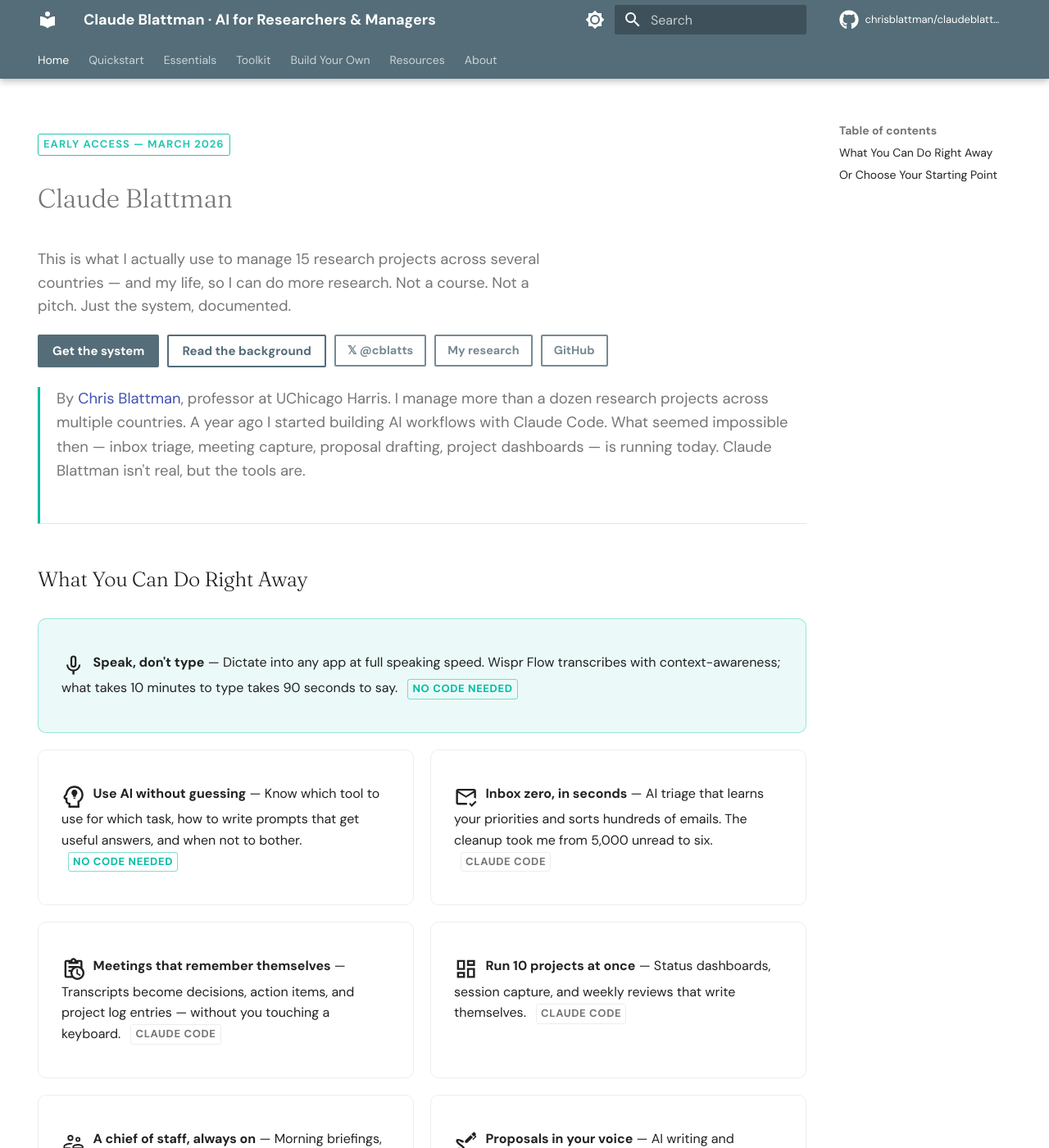
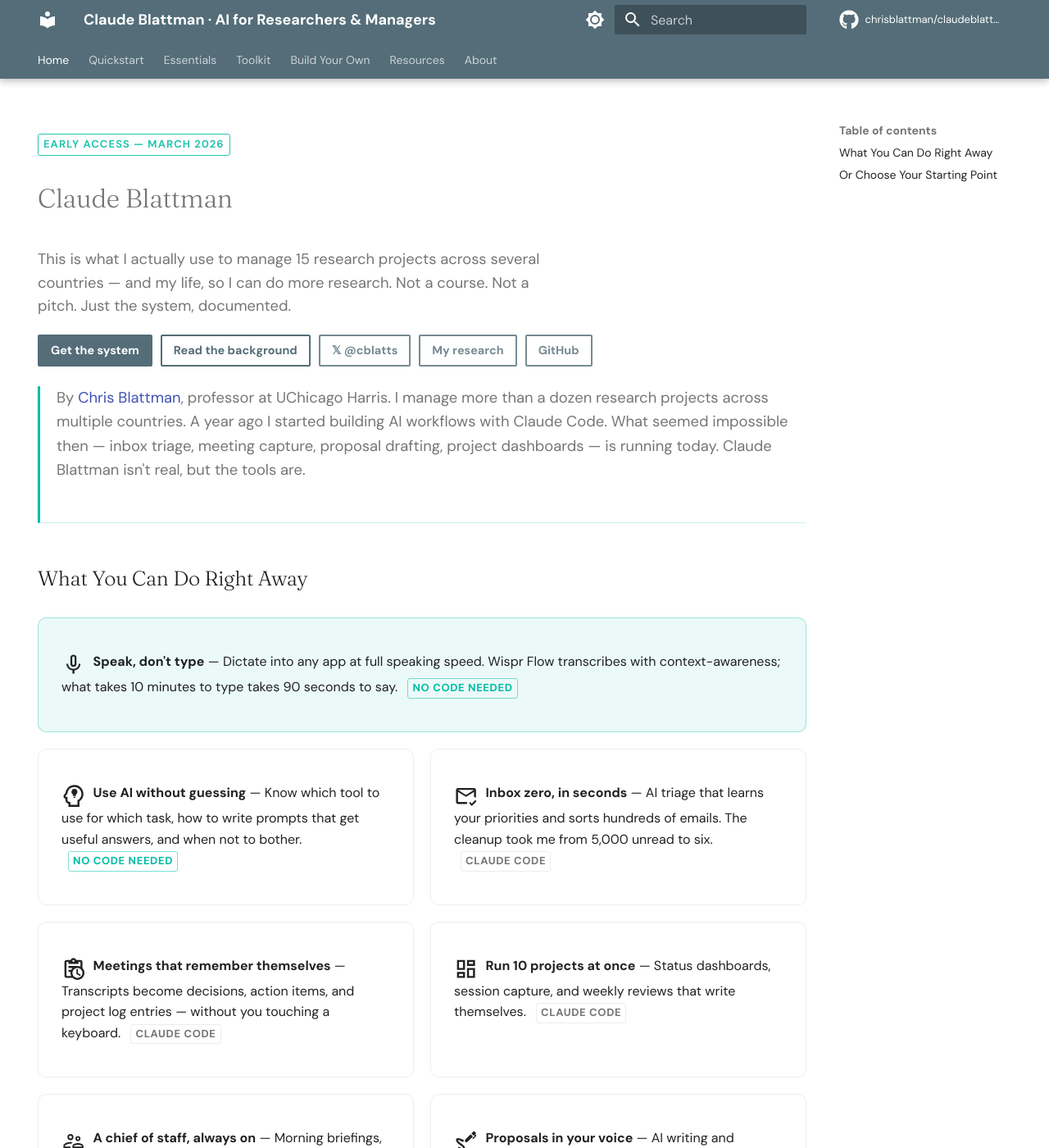
Before and after one commit to XiongfeiLi6/claudeblattman, an MkDocs documentation site: the page built from docs/index.md, in a window 1280 px wide and 1400 px high. Shown: the whole window at 82% size. Built offline with MkDocs 1.6.1 and Material for MkDocs 9.7.7, drawn with Linux system fonts in a browser that asks for light colours; comment, search, counter and statistics services are not loaded.

Commit message:
Make all hero buttons identical size
All buttons now share 0.72rem font and 0.3rem 0.7rem padding.
CTAs were 0.75rem/0.8rem making them visibly larger than social buttons.

Co-Authored-By: Claude Opus 4.6 <noreply@anthropic.com>

```diff
--- a/docs/stylesheets/extra.css
+++ b/docs/stylesheets/extra.css
@@ -45,8 +45,8 @@ h1, h2 {
 }
 
 .hero-buttons .md-button {
-  font-size: 0.75rem;
-  padding: 0.3rem 0.8rem;
+  font-size: 0.72rem;
+  padding: 0.3rem 0.7rem;
 }
 
 /* Early access badge (also used for START HERE on cards) */
```
